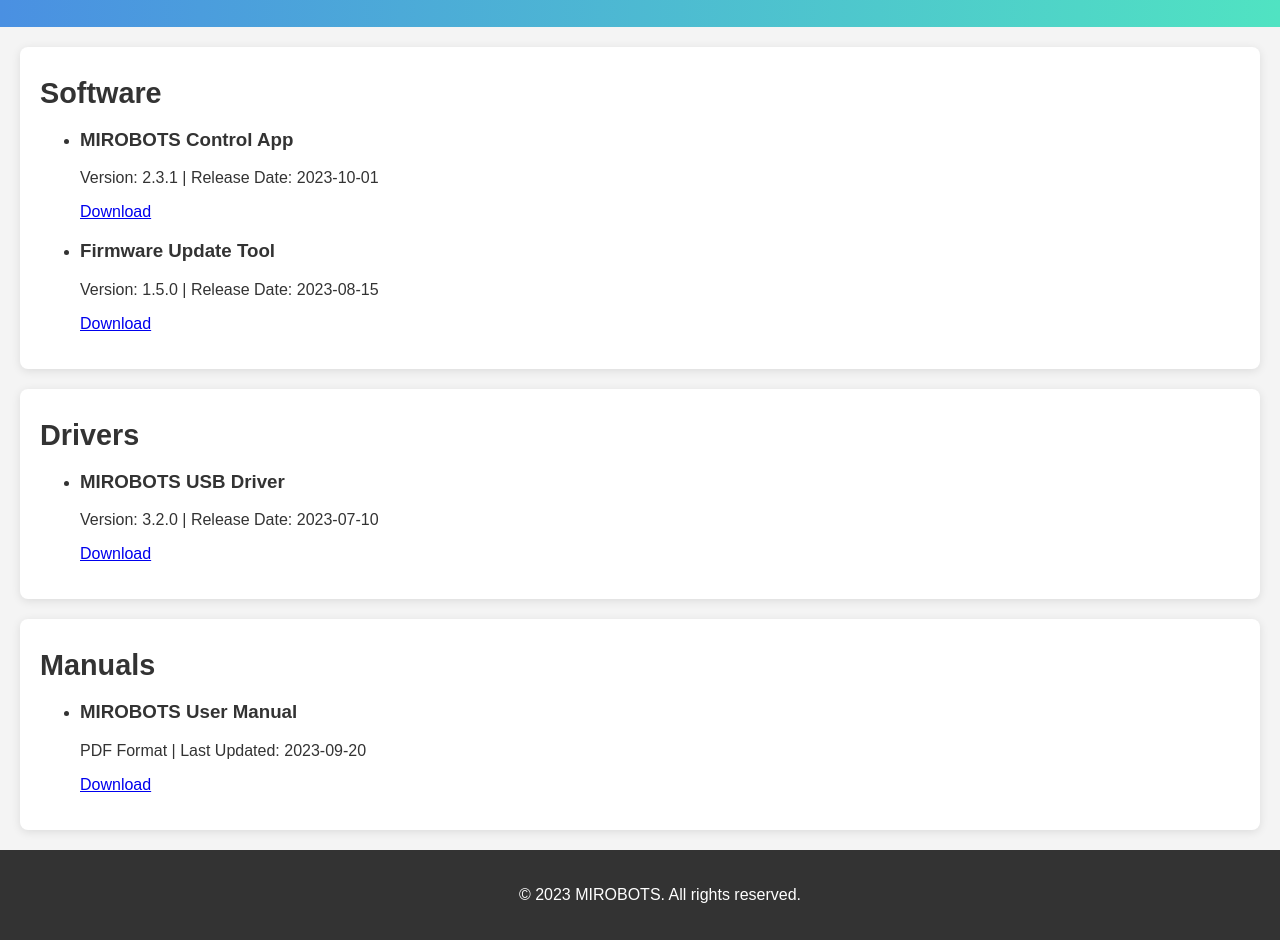
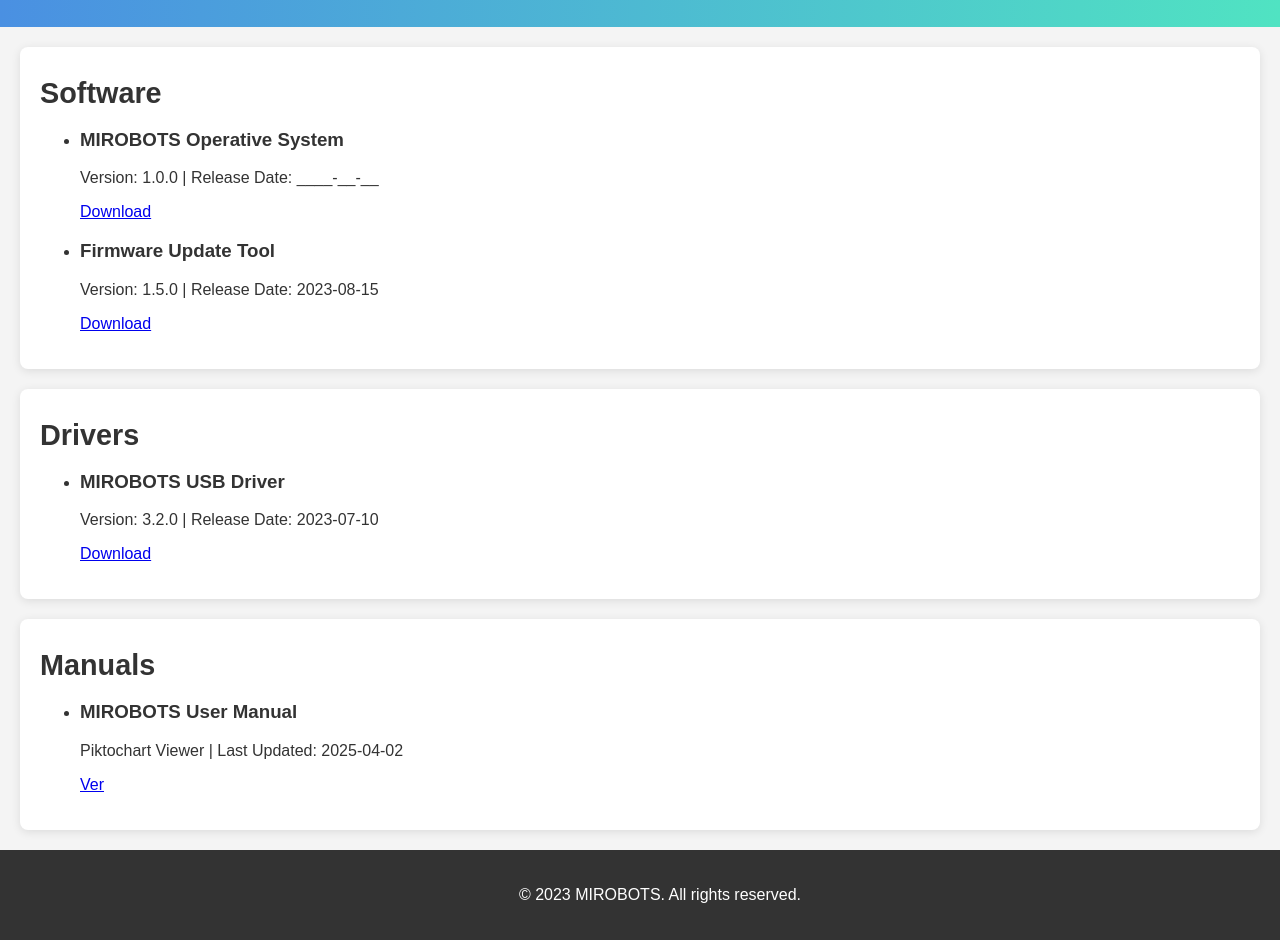
Before and after one commit to MCAI14/MIROBOTS, a plain HTML site: page downloads.html in a window 1280 px wide. Shown: the part 180-1120 px from the top of the page. Drawn offline with Linux system fonts and the light colour scheme; files that its build step writes are made by us from their sources.

Commit message:
Update downloads page with new software and user manual links

```diff
--- a/downloads.html
+++ b/downloads.html
@@ -28,9 +28,9 @@
                 <h2>Software</h2>
                 <ul>
                     <li>
-                        <h3>MIROBOTS Control App</h3>
-                        <p>Version: 2.3.1 | Release Date: 2023-10-01</p>
-                        <a href="downloads/mirobots-control-app.zip" download>Download</a>
+                        <h3>MIROBOTS Operative System</h3>
+                        <p>Version: 1.0.0 | Release Date: ____-__-__</p>
+                        <a href="Downloads/Operational System" download>Download</a>
                     </li>
                     <li>
                         <h3>Firmware Update Tool</h3>
@@ -54,8 +54,8 @@
                 <ul>
                     <li>
                         <h3>MIROBOTS User Manual</h3>
-                        <p>PDF Format | Last Updated: 2023-09-20</p>
-                        <a href="downloads/mirobots-user-manual.pdf" download>Download</a>
+                        <p>Piktochart Viewer | Last Updated: 2025-04-02</p>
+                        <a href="ManualdoUtilizador.html" download>Ver</a>
                     </li>
                 </ul>
             </section>
```
